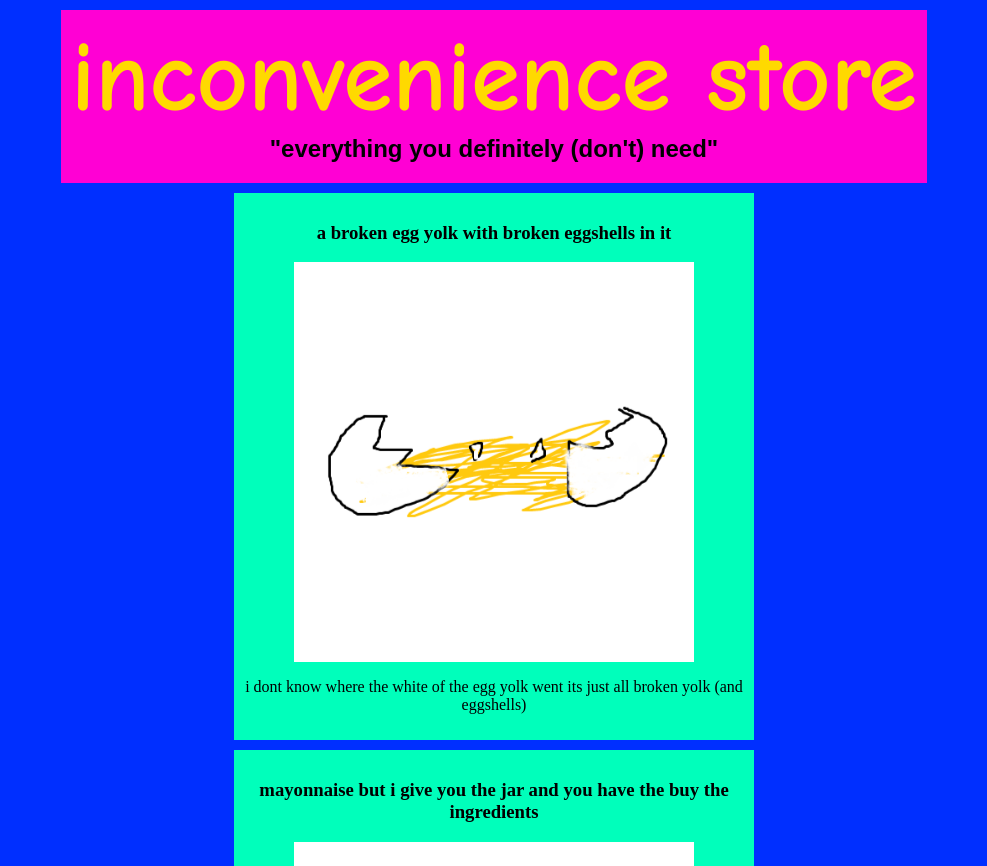
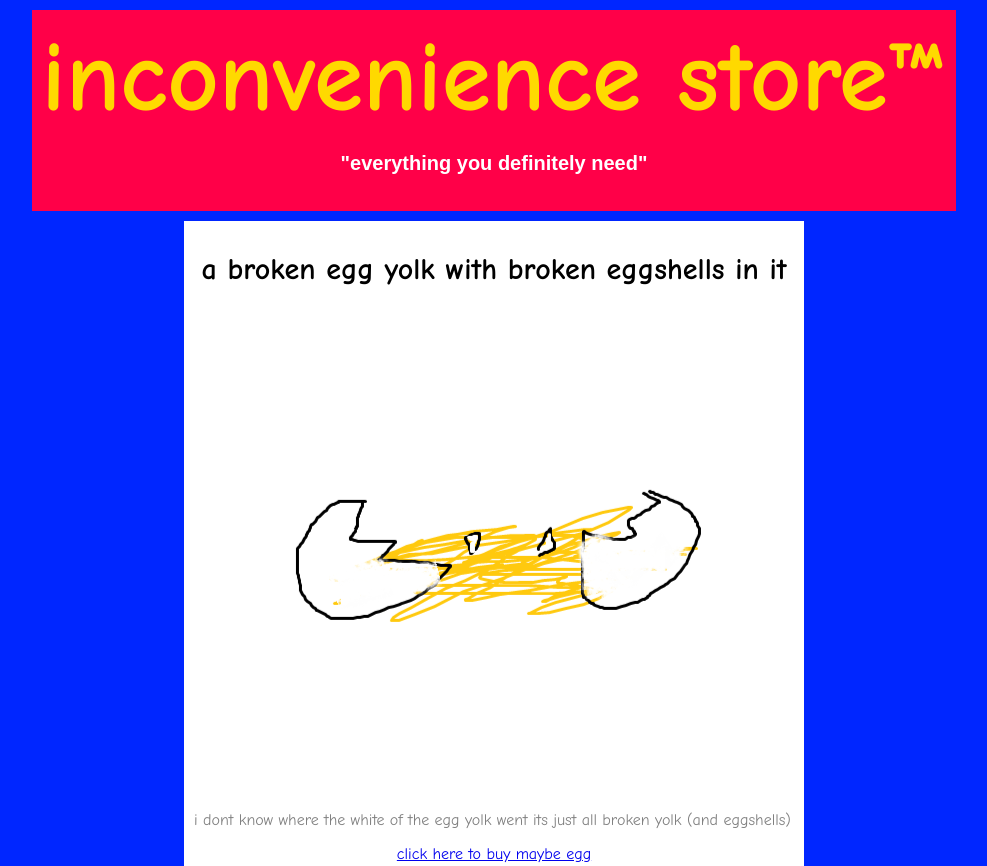
Before and after one commit to staten-island-tech/css-blogpost-project-inconveniencestore, a plain HTML site: page index.html in a window 1280 px wide. Shown: the top 866 px of the page, without its empty margins (146-1133 px from the left). Drawn offline with Linux system fonts and the light colour scheme.

Commit message:
aSDFASDFASDF

```diff
--- a/index.html
+++ b/index.html
@@ -9,8 +9,8 @@
 
 <body>
     <div class="top">
-        <h1 class="header">inconvenience store</h1>
-        <h2>"everything you definitely (don't) need"</h2>
+        <h1 class="header">inconvenience store™</h1>
+        <h2>"everything you definitely need"</h2>
 
     </div>
 
@@ -19,6 +19,7 @@
         <h3>a broken egg yolk with broken eggshells in it</h3>
         <img src=images/egg.png alt="broken egg yolk with eggshells in it">
         <p>i dont know where the white of the egg yolk went its just all broken yolk (and eggshells)</p>
+        <a href="https://www.youtube.com/watch?v=XBk3Oa_YHKM">click here to buy maybe egg</a>
     </div>
 
     <div class="blog">
@@ -29,16 +30,18 @@
         <p>
             did i mention the jar is broken
         </p>
+        <a href="https://www.youtube.com/watch?v=6_hl8AB7Uf0">click here to buy exactly what you see in the image</a>
     </div>
 
     <div class="blog">
         <h3>
-            a jar with quality air except the jar is broken
+            a jar with quality air
         </h3>
         <img src=images/air.png alt="broken egg yolk with eggshells in it">
         <p>
-            this one isn't quite as broken, its quite a steal actually
+            this one isn't quite as broken, quite a steal actually
         </p>
+        <a href="https://www.youtube.com/watch?v=L_6Q28__BCI">limited time deal!! buy soon!! click!!</a>
     </div>
 
 </body>
--- a/style.css
+++ b/style.css
@@ -1,23 +1,19 @@
 body {
-    background-color: rgb(0, 47, 255);
+    background-color: rgb(0, 38, 255);
     text-align: center;
-}
-
-h3 {
-    text-align: center;
+    font-family: "Comic Sans MS", "Comic Sans", sans-serif;
 }
 
 .top {
-    background-color: rgb(255, 0, 212);
+    background-color: rgb(255, 0, 72);
     text-align: center;
     width: fit-content;
     padding: 10px;
     margin: 10px auto;
-    font-family: "Playfair Display";
 }
 
 img {
-    max-width: 400px;
+    max-width: 500px;
     margin: 0 auto;
     display: block;
 }
@@ -26,21 +22,29 @@ img {
     color: rgb(255, 217, 0);
     font-size: 100px;
     margin: 0px;
-    font-family: "Comic Sans MS", "Comic Sans", sans-serif;
+}
+
+h3 {
+    text-align: center;
+    font-size: 30px;
 }
 
 h2 {
     font-family: Arial, Helvetica, sans-serif;
     padding-bottom: 10px;
-    margin: 0 auto;
+    font-size: 20px;
+    color: white;
 }
 
-p {}
+p {
+    text-align: left;
+    color: grey;
+}
 
 .blog {
-    background-color: rgb(0, 255, 187);
-    width: 500px;
+    background-color: rgb(255, 255, 255);
+    width: 600px;
     margin: 10px auto;
-    padding: 10px;
+    padding: 1px 10px 10px;
     display: block;
 }
```
